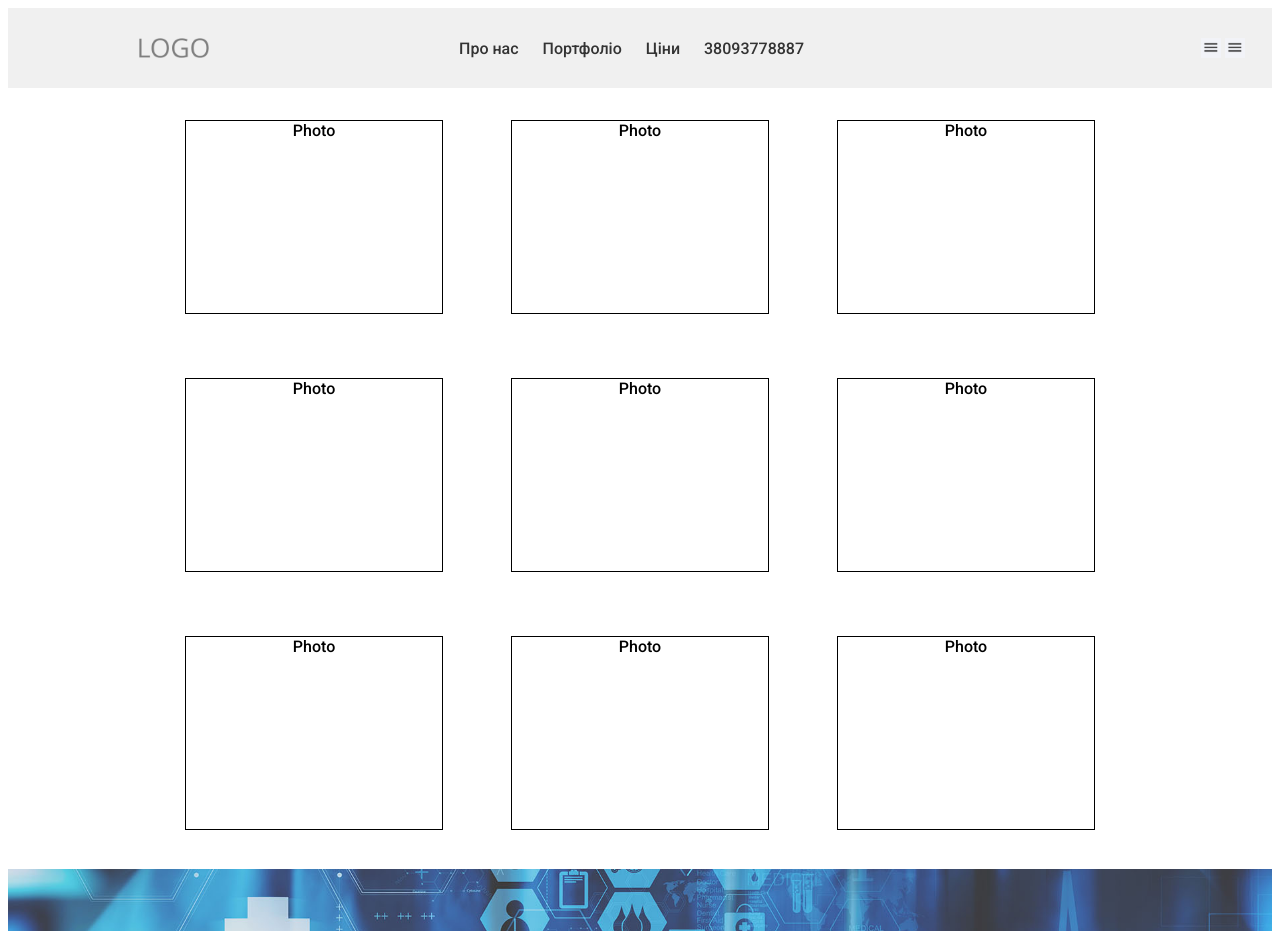
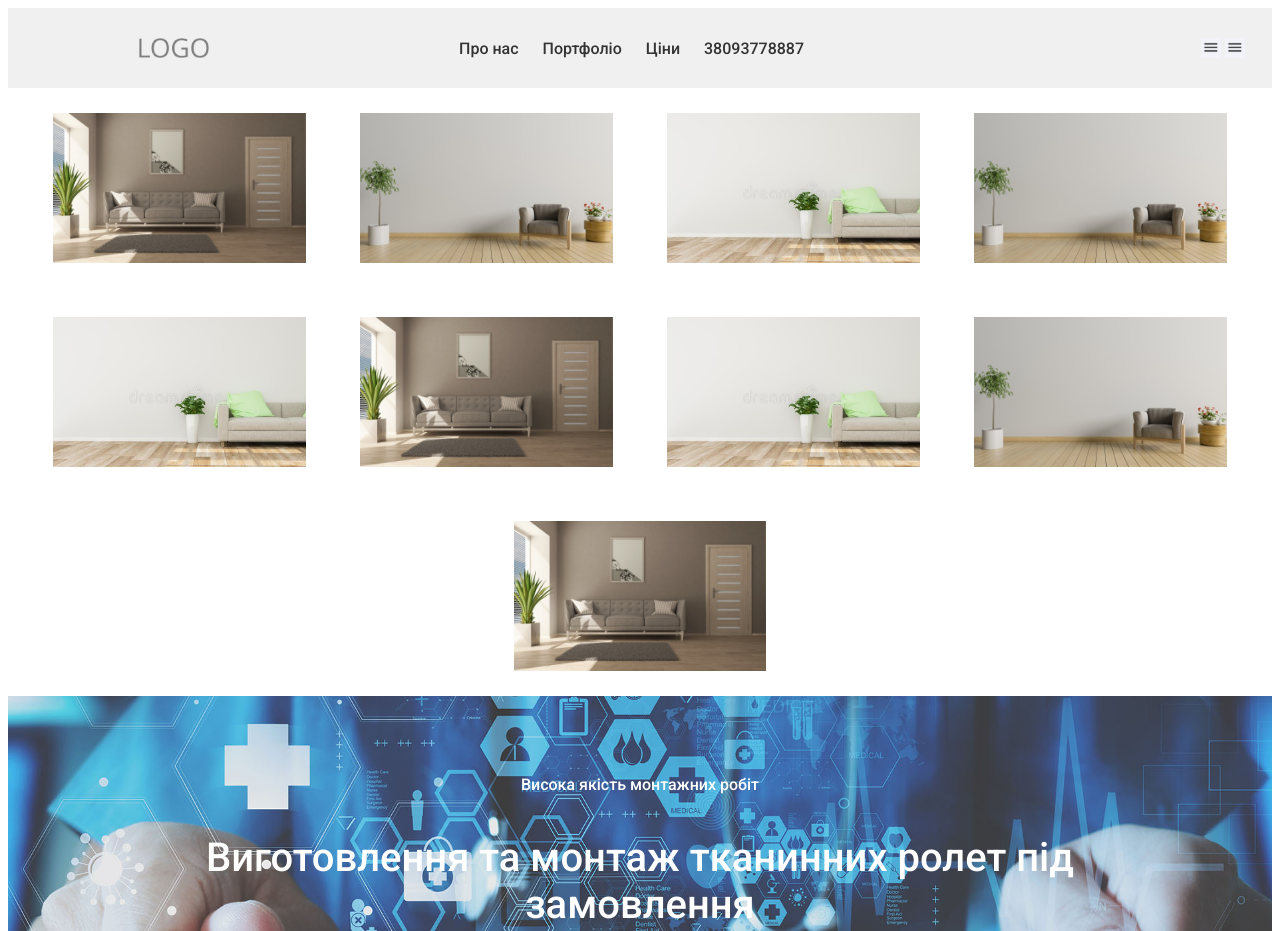
Before and after one commit to grebenyuksv/css-eliksir-2, a plain HTML site: page project-1/index.html in a window 1280 px wide. Shown: the top 931 px of the page. Drawn offline with Linux system fonts and the light colour scheme.

Commit message:
Fixed height

```diff
--- a/project-1/index.html
+++ b/project-1/index.html
@@ -143,18 +143,29 @@
         }
 
         .photos {
-            height: 61vw;
             text-align: center;
         }
 
         .photo {
-            width: 20vw;
-            height: 15vw;
+            background-size: cover;
+            background-position: center;
+            width: 20%;
+            height: 150px;
             display: inline-block;
-            border: 1px solid black;
-            margin: 2.5vw;
+            margin: 25px;
             padding: 0;
-            /*float: left;*/
+        }
+
+        .photo-1 {
+            background-image: url('couch.jpg');
+        }
+
+        .photo-2 {
+            background-image: url('armchair.jpg');
+        }
+
+        .photo-3 {
+            background-image: url('plant.jpg');
         }
     </style>
 </head>
@@ -180,15 +191,15 @@
         </div>
     </div>
     <div class="photos">
-        <span class="photo">Photo</span>
-        <span class="photo">Photo</span>
-        <span class="photo">Photo</span>
-        <span class="photo">Photo</span>
-        <span class="photo">Photo</span>
-        <span class="photo">Photo</span>
-        <span class="photo">Photo</span>
-        <span class="photo">Photo</span>
-        <span class="photo">Photo</span>
+        <span class="photo photo-1"></span>
+        <span class="photo photo-2"></span>
+        <span class="photo photo-3"></span>
+        <span class="photo photo-2"></span>
+        <span class="photo photo-3"></span>
+        <span class="photo photo-1"></span>
+        <span class="photo photo-3"></span>
+        <span class="photo photo-2"></span>
+        <span class="photo photo-1"></span>
     </div>
     <div class="slider">
         <div class="background"></div>
```
Also changed, not shown: project-1/armchair.jpg (added), project-1/couch.jpg (added), project-1/plant.jpg (added).
